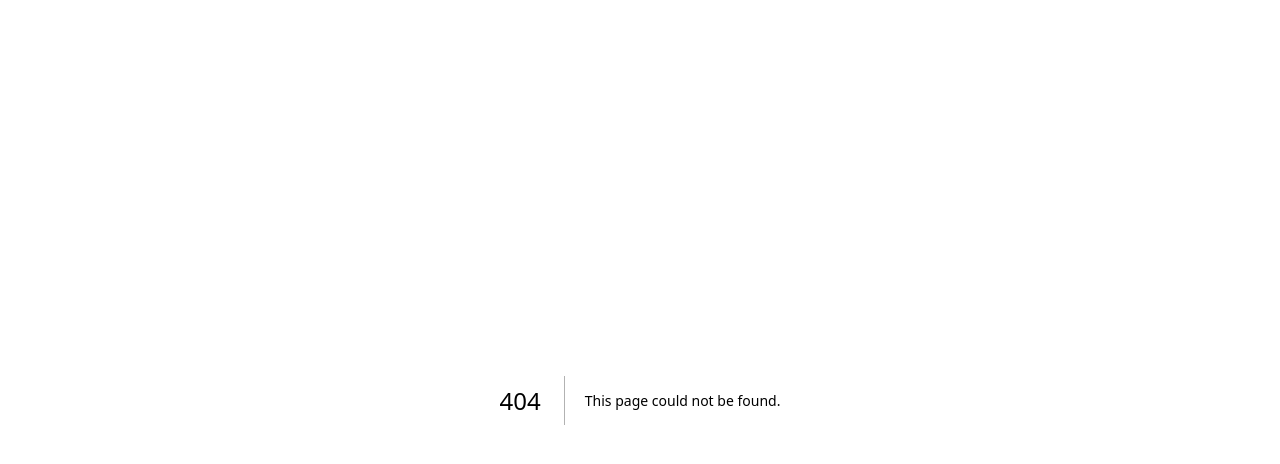
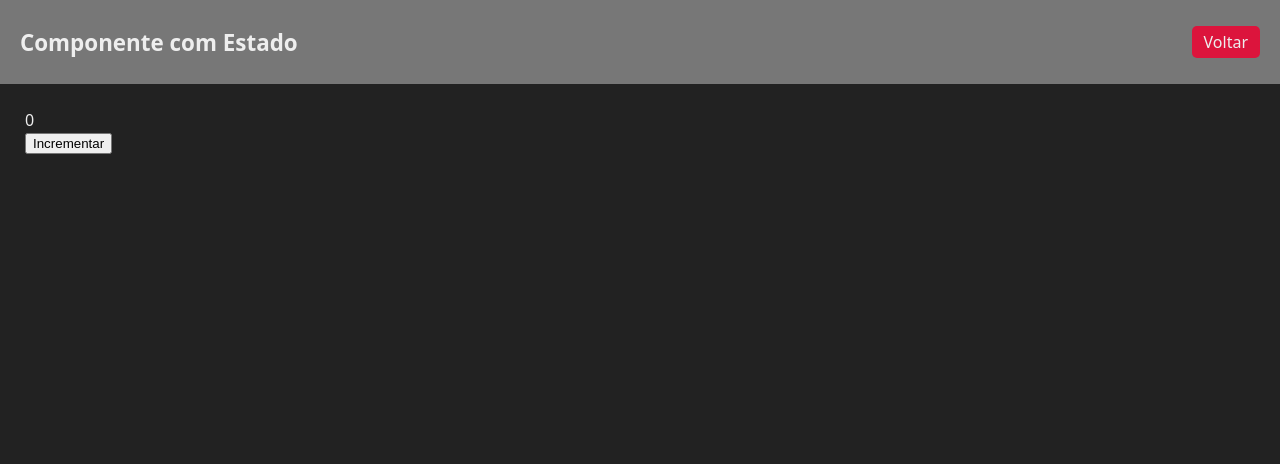
Before and after one commit to Edusu123/fundamentos, a Next.js app: page /estado in a window 1280 px wide. Before the commit this address had no page. Shown: the top 464 px of the page. Built offline with nearby package versions, Linux system fonts and the light colour scheme.

Commit message:
Componente com Estado

```diff
--- /dev/null
+++ b/src/pages/estado.jsx
@@ -0,0 +1,19 @@
+import { useState } from "react";
+import Layout from "@/components/Layout";
+
+export default function Estado() {
+  const [numero, setNumero] = useState(0)
+
+  // let [numero, alterarNumero] = [state[0], state[1]]
+
+  function incrementar() {
+    setNumero(numero + 1)
+  }
+
+  return (
+    <Layout titulo="Componente com Estado">
+      <div>{numero}</div>
+      <button onClick={incrementar}>Incrementar</button>
+    </Layout>
+  )
+}
--- a/src/pages/index.jsx
+++ b/src/pages/index.jsx
@@ -14,6 +14,7 @@
       <Navegador destino='/jsx' texto='JSX'></Navegador>
       <Navegador cor='green' destino='/navegacao' texto='Navegação #01'></Navegador>
       <Navegador cor='blue' destino='/cliente/sp-2/123' texto='Navegação #02'></Navegador>
+      <Navegador cor='pink' destino='/estado' texto='Componentes com Estado'></Navegador>
     </div>
   )
 }
```
